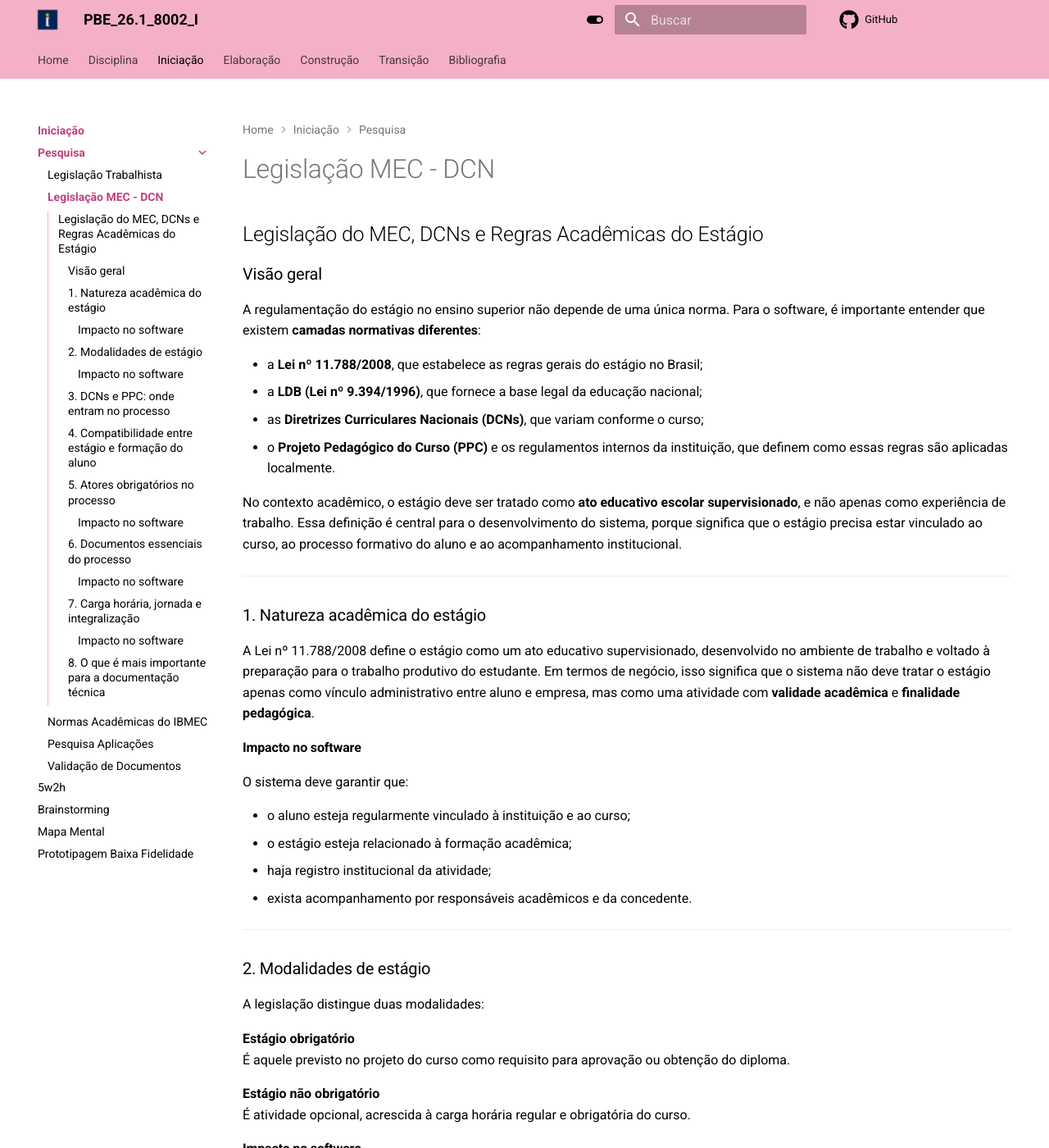
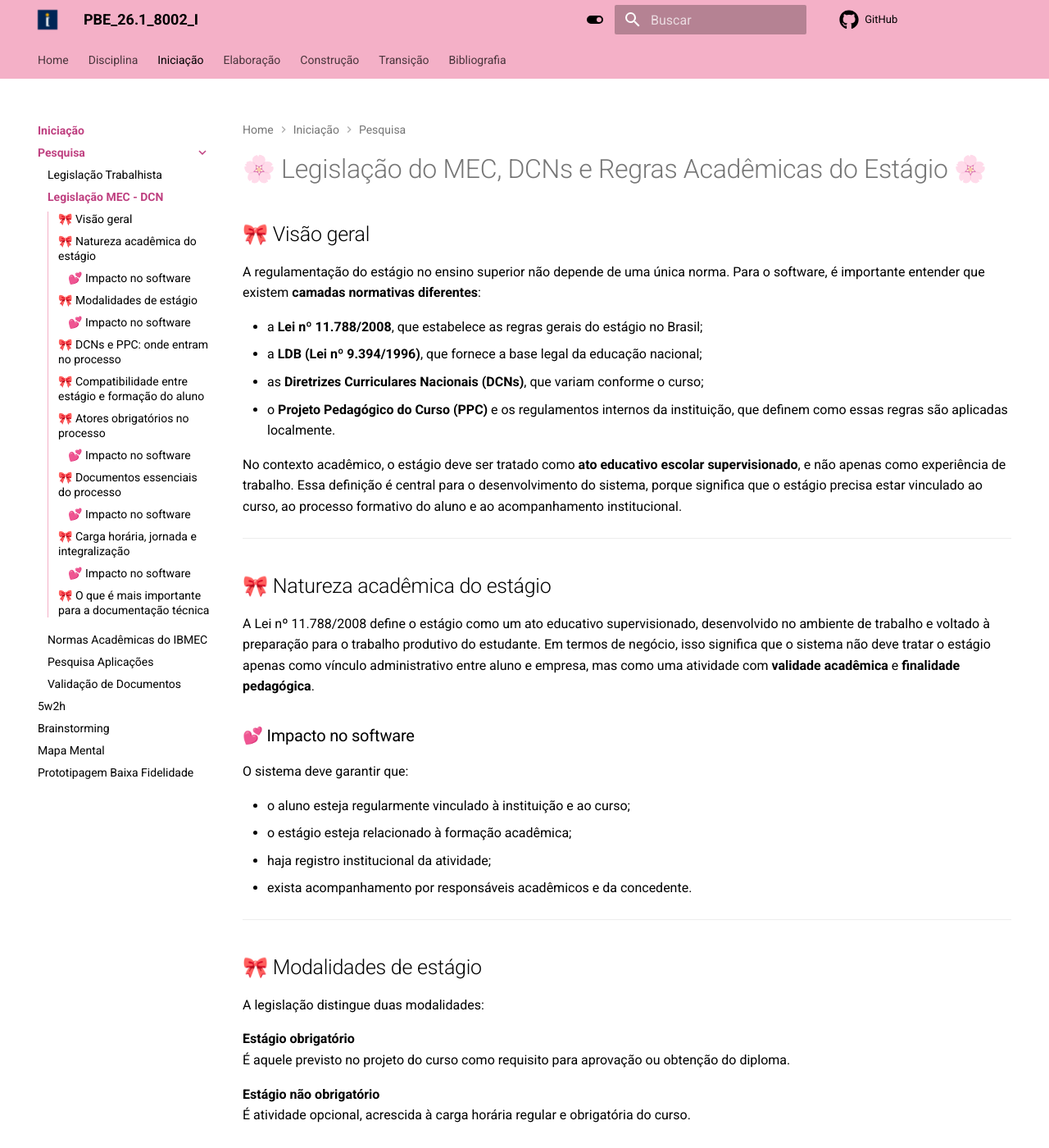
Before and after one commit to Projetos-de-Extensao/PBE_26.1_8002_I, an MkDocs documentation site: the page built from docs/Iniciacao/pesquisa-detalhes/legislacao_mec_dcn.md, in a window 1280 px wide and 1400 px high. Shown: the whole window at 82% size. Built offline with MkDocs 1.6.1 and Material for MkDocs 9.7.7, drawn with Linux system fonts in a browser that asks for light colours; comment, search, counter and statistics services are not loaded; some of the changed text lies outside the part shown.

Commit message:
Adequação à estética da documentação
Adicionei as flores, laços e corações 💕

```diff
--- a/docs/Iniciacao/pesquisa-detalhes/legislacao_mec_dcn.md
+++ b/docs/Iniciacao/pesquisa-detalhes/legislacao_mec_dcn.md
@@ -1,6 +1,6 @@
-## Legislação do MEC, DCNs e Regras Acadêmicas do Estágio
+# 🌸 Legislação do MEC, DCNs e Regras Acadêmicas do Estágio 🌸
 
-### Visão geral
+## 🎀 Visão geral
 A regulamentação do estágio no ensino superior não depende de uma única norma. Para o software, é importante entender que existem **camadas normativas diferentes**:
 
 - a **Lei nº 11.788/2008**, que estabelece as regras gerais do estágio no Brasil;
@@ -12,10 +12,10 @@ No contexto acadêmico, o estágio deve ser tratado como **ato educativo escolar
 
 ---
 
-### 1. Natureza acadêmica do estágio
+## 🎀 Natureza acadêmica do estágio
 A Lei nº 11.788/2008 define o estágio como um ato educativo supervisionado, desenvolvido no ambiente de trabalho e voltado à preparação para o trabalho produtivo do estudante. Em termos de negócio, isso significa que o sistema não deve tratar o estágio apenas como vínculo administrativo entre aluno e empresa, mas como uma atividade com **validade acadêmica** e **finalidade pedagógica**.
 
-#### Impacto no software
+### 💕 Impacto no software
 O sistema deve garantir que:
 
 - o aluno esteja regularmente vinculado à instituição e ao curso;
@@ -25,7 +25,7 @@ O sistema deve garantir que:
 
 ---
 
-### 2. Modalidades de estágio
+## 🎀 Modalidades de estágio
 A legislação distingue duas modalidades:
 
 **Estágio obrigatório**
@@ -34,7 +34,7 @@ A legislação distingue duas modalidades:
 **Estágio não obrigatório**
 É atividade opcional, acrescida à carga horária regular e obrigatória do curso.
 
-#### Impacto no software
+### 💕 Impacto no software
 O sistema deve diferenciar claramente as duas modalidades, porque elas afetam:
 
 - exigência de carga horária para integralização;
@@ -45,7 +45,7 @@ O sistema deve diferenciar claramente as duas modalidades, porque elas afetam:
 
 ---
 
-### 3. DCNs e PPC: onde entram no processo
+## 🎀 DCNs e PPC: onde entram no processo
 As **DCNs não são únicas para todos os cursos**. O MEC publica diretrizes curriculares por área de formação, e cada curso pode ter regras específicas sobre estágio, competências, perfil do egresso e estrutura curricular. Além disso, o **PPC (Projeto Pedagógico de Curso) da instituição** operacionaliza essas diretrizes dentro da realidade do curso ofertado.
 
 Por isso, para o sistema, não é correto assumir uma regra única para todos os alunos. Regras como:
@@ -62,7 +62,7 @@ Devem ser tratadas como **configuráveis por curso e por instituição**. Isso d
 
 ---
 
-### 4. Compatibilidade entre estágio e formação do aluno
+## 🎀 Compatibilidade entre estágio e formação do aluno
 Um dos pontos mais importantes para o domínio do problema é que o estágio deve ser **compatível com a área de formação** do estudante e com os objetivos educacionais do curso. A Lei do Estágio exige compatibilidade entre as atividades desenvolvidas e aquelas previstas no termo e no contexto formativo.
 
 O MEC veda que o estudante exerça atividades genéricas ou desviadas do escopo de sua futura profissão (por exemplo, um estudante de engenharia exercendo funções exclusivamente administrativas ou de telemarketing).
@@ -71,7 +71,7 @@ Esse ponto é essencial, porque evita que o estágio seja formalizado apenas com
 
 ---
 
-### 5. Atores obrigatórios no processo
+## 🎀 Atores obrigatórios no processo
 Para que o estágio tenha validade acadêmica, há pelo menos três atores principais:
 
 **Aluno**
@@ -88,7 +88,7 @@ A legislação também prevê:
 - **professor orientador**, vinculado à instituição e à área desenvolvida no estágio;
 - **supervisor da parte concedente**, responsável pelo acompanhamento das atividades no ambiente profissional.
 
-#### Impacto no software
+### 💕 Impacto no software
 O sistema deve ter entidades, perfis e permissões separados para:
 
 - aluno;
@@ -101,10 +101,10 @@ Também deve haver registro de responsabilidade e histórico de aprovação por
 
 ---
 
-### 6. Documentos essenciais do processo
+## 🎀 Documentos essenciais do processo
 Para a oficialização do estágio, a legislação exige formalização documental. O principal instrumento é o **Termo de Compromisso de Estágio**, celebrado entre estudante, parte concedente e instituição de ensino. A legislação também prevê acompanhamento, relatórios e comprovação das atividades.
 
-#### Impacto no software
+### 💕 Impacto no software
 O backend deve contemplar:
 
 - geração ou registro do termo de compromisso;
@@ -116,10 +116,10 @@ O backend deve contemplar:
 
 ---
 
-### 7. Carga horária, jornada e integralização
+## 🎀 Carga horária, jornada e integralização
 A legislação geral trata do estágio em termos de jornada e formalização, enquanto a exigência de **carga horária mínima obrigatória** para integralização depende do curso e do PPC. Ou seja, como dito anteriormente: a lei define a estrutura geral do instituto do estágio, mas a regra acadêmica concreta de conclusão do curso depende das DCNs e da organização curricular da instituição.
 
-#### Impacto no software
+### 💕 Impacto no software
 O sistema deve separar:
 
 - **jornada do estágio**: regra operacional do vínculo;
@@ -129,7 +129,7 @@ O sistema deve separar:
 
 ---
 
-### 8. O que é mais importante para a documentação técnica
+## 🎀 O que é mais importante para a documentação técnica
 Para a construção do software, os pontos mais relevantes não são apenas conceituais, mas sim aqueles que viram regra de negócio. Os principais são:
 
 1. **O estágio é ato educativo supervisionado**, então precisa de validação acadêmica.
```
